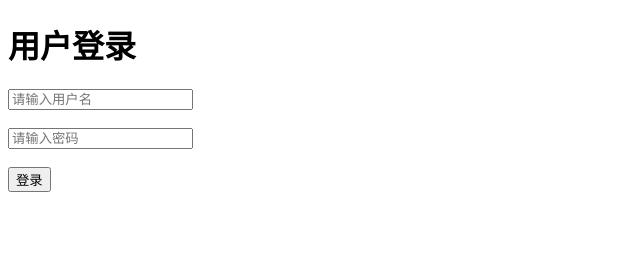
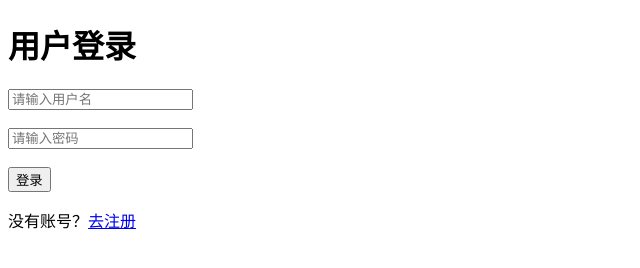
Before and after one commit to chenruiqi928-art/genshin-todo, a website: page login.html in a window 1280 px wide. Shown: the whole page, without its empty margins (0-640 px from the left). Drawn offline with nearby package versions, Linux system fonts and the light colour scheme.

Commit message:
添加注册链接

```diff
--- a/login.html
+++ b/login.html
@@ -20,6 +20,7 @@
         <br><br>
 
         <button @click="login">登录</button>
+        <p>没有账号？<a href="./register.html">去注册</a></p>
     </div>
     <script src="./login.js"></script>
 </body>
```
